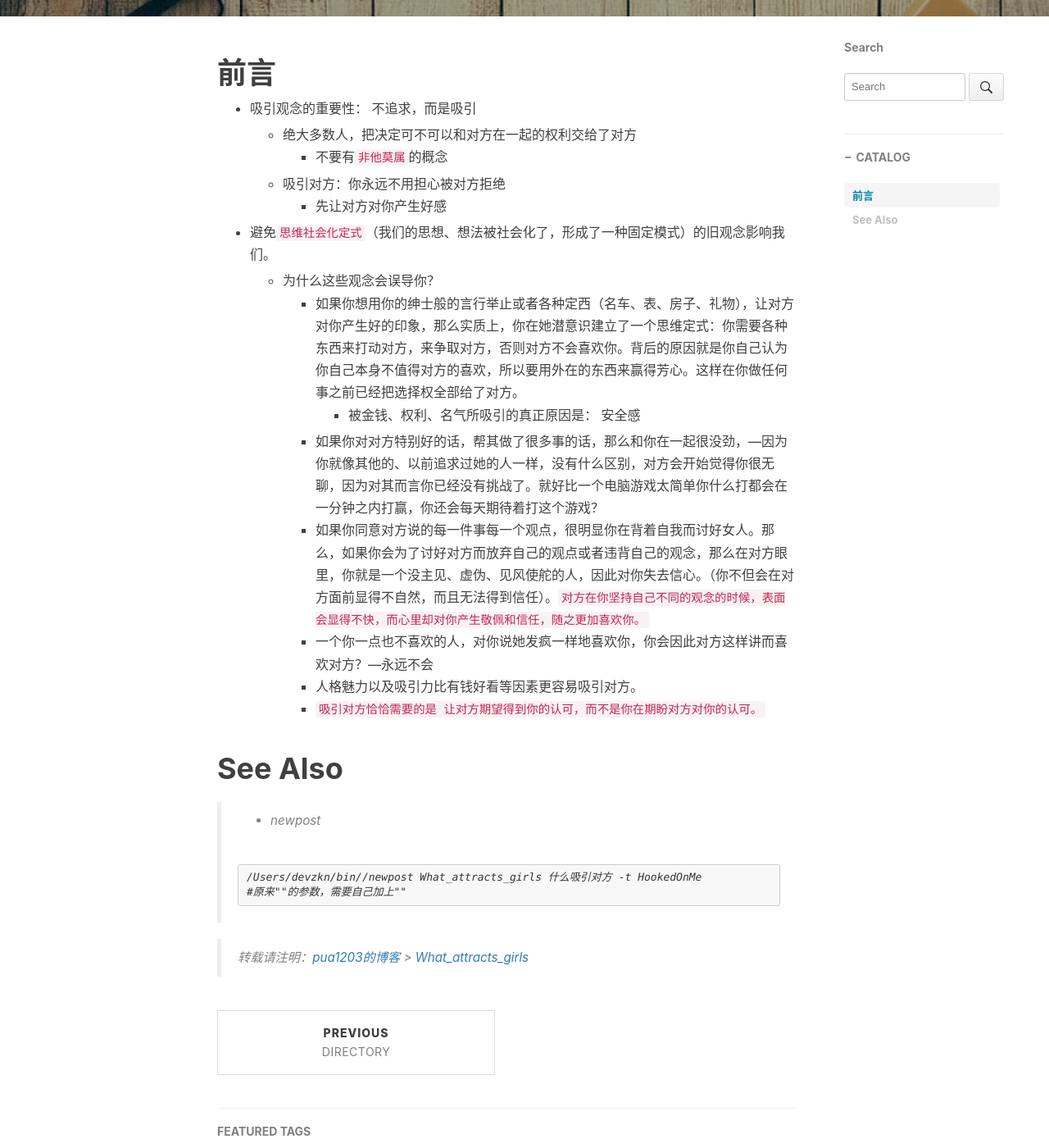
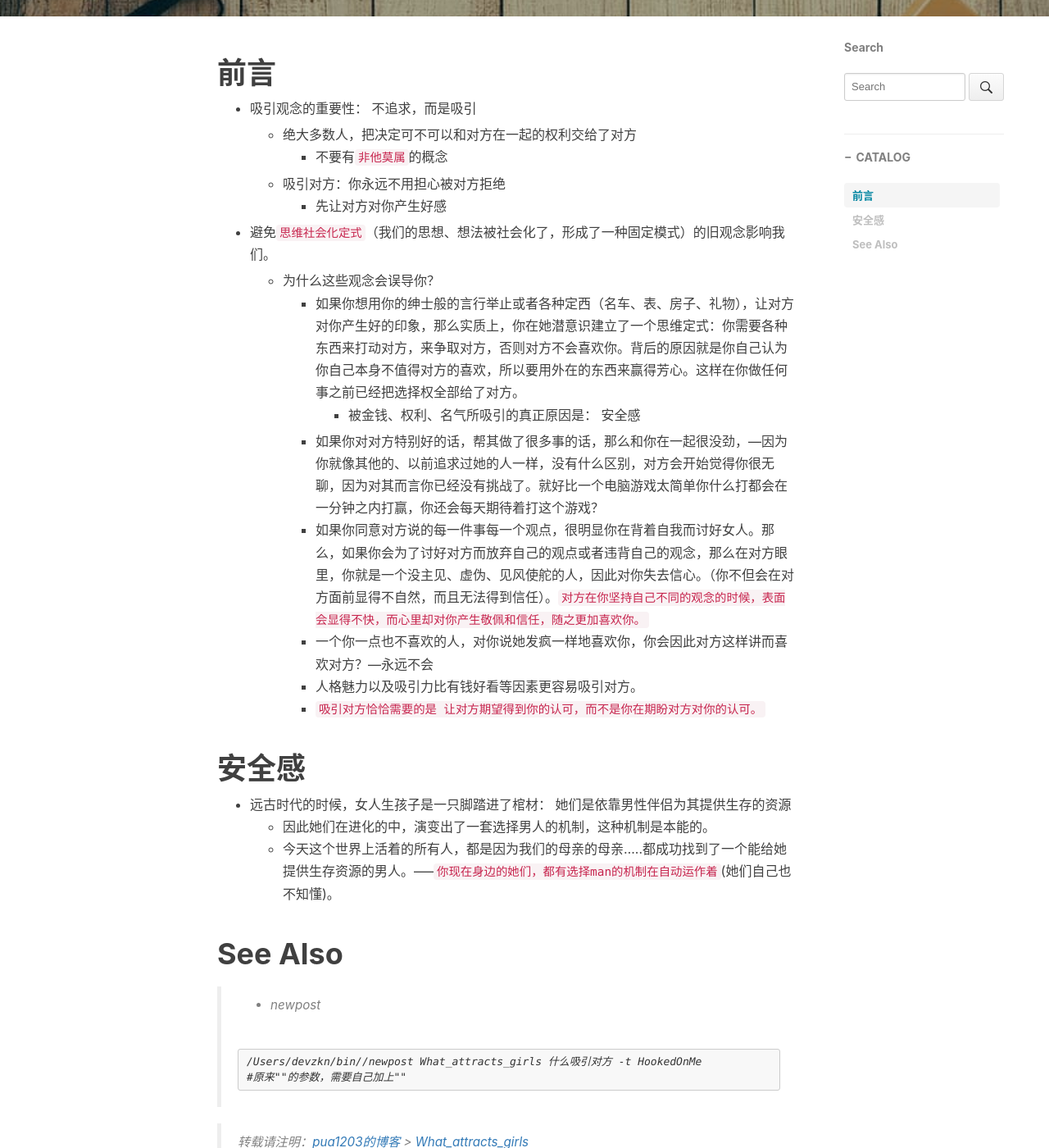
Before and after one commit to pua1203/pua1203.github.io, a Jekyll site: the page built from _posts/HookedOnMe/2018-10-16-What_attracts_girls.md, in a window 1280 px wide and 1400 px high, scrolled down 503 px. Shown: the whole window at 82% size. Built offline with Jekyll 4.4.1, drawn with Linux system fonts in a browser that asks for light colours; nearby versions of some CDN libraries; comment, search, counter and statistics services are not loaded.

Commit message:
你现在身边的她们，都有选择man的机制在自动运作着

```diff
--- a/_posts/HookedOnMe/2018-10-16-What_attracts_girls.md
+++ b/_posts/HookedOnMe/2018-10-16-What_attracts_girls.md
@@ -36,6 +36,18 @@ subtitle: 什么吸引对方
 
 
 
+# 安全感
+
+
+
+
+
+* 远古时代的时候，女人生孩子是一只脚踏进了棺材： 她们是依靠男性伴侣为其提供生存的资源
+  * 因此她们在进化的中，演变出了一套选择男人的机制，这种机制是本能的。
+  * 今天这个世界上活着的所有人，都是因为我们的母亲的母亲.....都成功找到了一个能给她提供生存资源的男人。-----`你现在身边的她们，都有选择man的机制在自动运作着`(她们自己也不知懂)。
+
+
+
 
 
 # See Also
```
